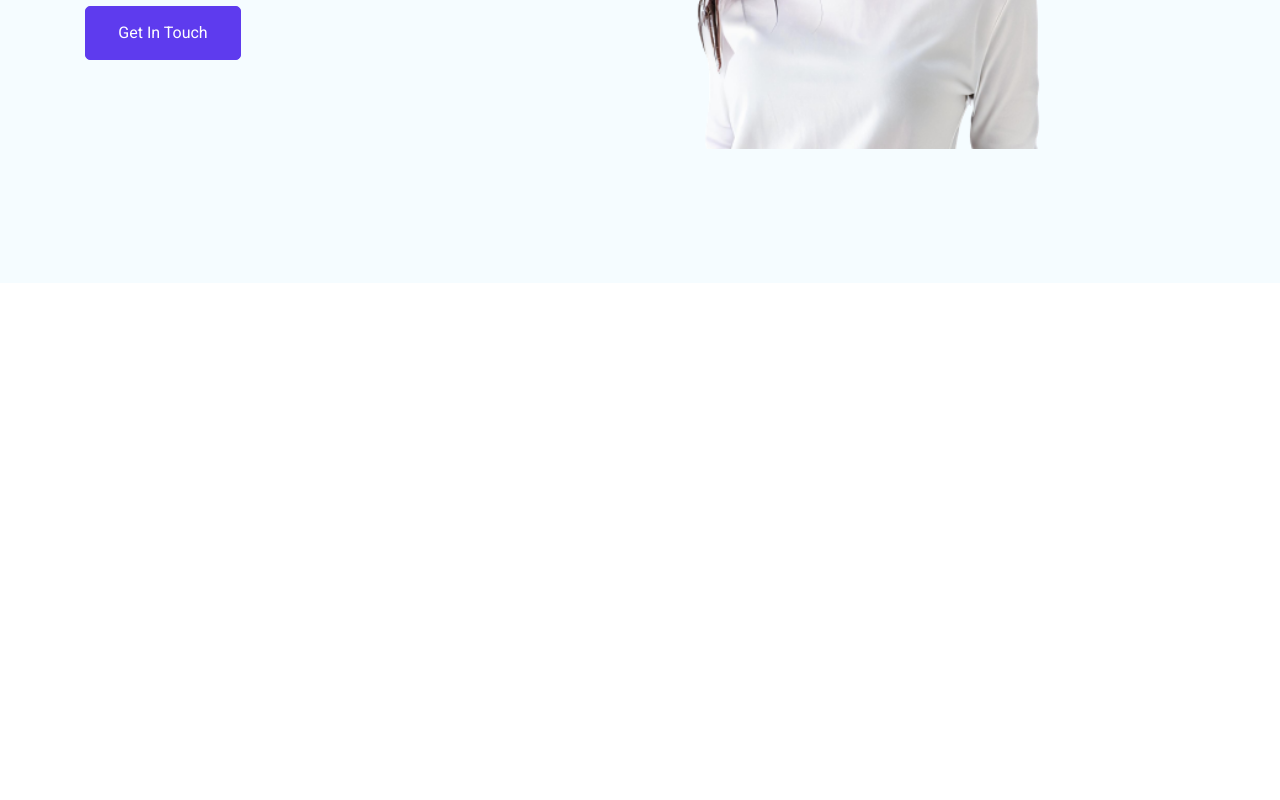
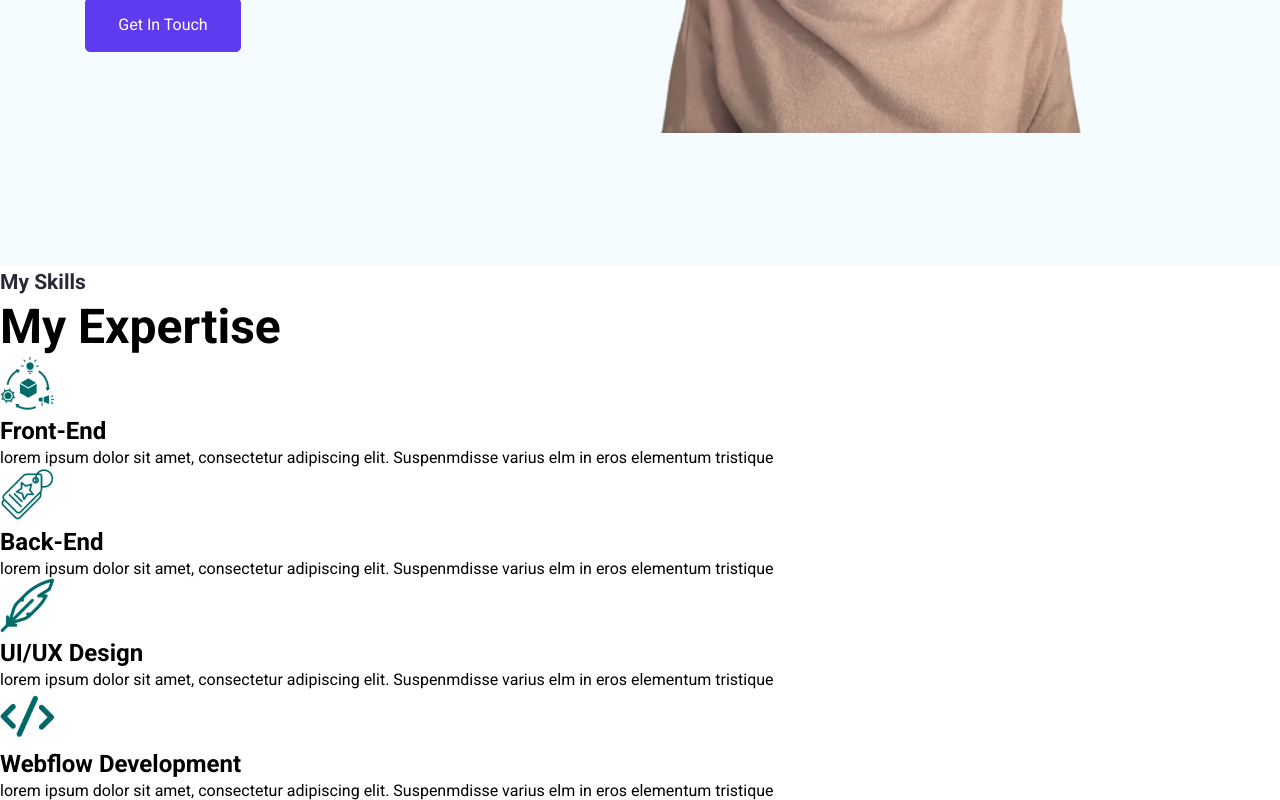
Before and after one commit to ellen3128/portfolio_updated, a React (Create React App) app: page / in a window 1280 px wide. Shown: the part 484-1284 px from the top of the page. Before the commit the page ends 800 px from the top, so only its background shows below. Built offline with nearby package versions, Linux system fonts and the light colour scheme.

Commit message:
skills json data and initial template added

```diff
--- a/src/Pages/Home/HeroSection.jsx
+++ b/src/Pages/Home/HeroSection.jsx
@@ -17,7 +17,7 @@ export default function HeroSection() {
                 <button className="btn btn-primary">Get In Touch</button>
             </div>
             <div className="hero--section--img">
-                <img src="./img/hero_img2.png" alt="Hero Section" />
+                <img src="./img/hero_img3.png" alt="Hero Section" />
             </div>
         </section>
     )
--- a/src/Pages/Home/Homescreen/index.jsx
+++ b/src/Pages/Home/Homescreen/index.jsx
@@ -1,9 +1,11 @@
 import HeroSection from "../HeroSection";
+import MySkills from "../MySkills";
 
 export default function Home () {
     return (
         <>
             <HeroSection />
+            <MySkills />
         </>
     )
 }
--- a/src/Pages/Home/MySkills.jsx
+++ b/src/Pages/Home/MySkills.jsx
@@ -0,0 +1,27 @@
+import data from '../../data/index.json';
+
+export default function MySkills () {
+    return (
+        <section className="skills--section" id="mySkills">
+            <div className="portfolio--container">
+                <p className="section--title"> My Skills </p>
+                <h2 className="skills--section--heading">My Expertise</h2>
+            </div>
+            <div className="skills--section--container">
+                {data?.skills?.map((item, index) => (
+                    <div key={index} className='skills--section--card'>
+                        <div className="skills--section--img">
+                            <img src={item.src} alt="product Chain"/>
+                        </div>
+                        <div className="skills--section--card--content">
+                            <h3 className="skills--section--title">
+                                {item.title}</h3>
+                                <p className="skills--section--description">
+                                    {item.description}</p>
+                        </div>
+                    </div>
+                ))}
+            </div>
+        </section>
+    )
+}
--- /dev/null
+++ b/src/data/index.json
@@ -0,0 +1,28 @@
+{
+  "skills": [
+    {
+      "id": "1",
+      "src": "./img/product-chain-1.png",
+      "title": "Front-End",
+      "description": "lorem ipsum dolor sit amet, consectetur adipiscing elit. Suspenmdisse varius elm in eros elementum tristique"
+    },
+    {
+      "id": "2",
+      "src": "./img/tag-1.png",
+      "title": "Back-End",
+      "description": "lorem ipsum dolor sit amet, consectetur adipiscing elit. Suspenmdisse varius elm in eros elementum tristique"
+    },
+    {
+      "id": "3",
+      "src": "./img/feather-pen-2.png",
+      "title": "UI/UX Design",
+      "description": "lorem ipsum dolor sit amet, consectetur adipiscing elit. Suspenmdisse varius elm in eros elementum tristique"
+    },
+    {
+      "id": "4",
+      "src": "./img/feather-pen-1.png",
+      "title": "Webflow Development",
+      "description": "lorem ipsum dolor sit amet, consectetur adipiscing elit. Suspenmdisse varius elm in eros elementum tristique"
+    }
+  ]
+}
```
